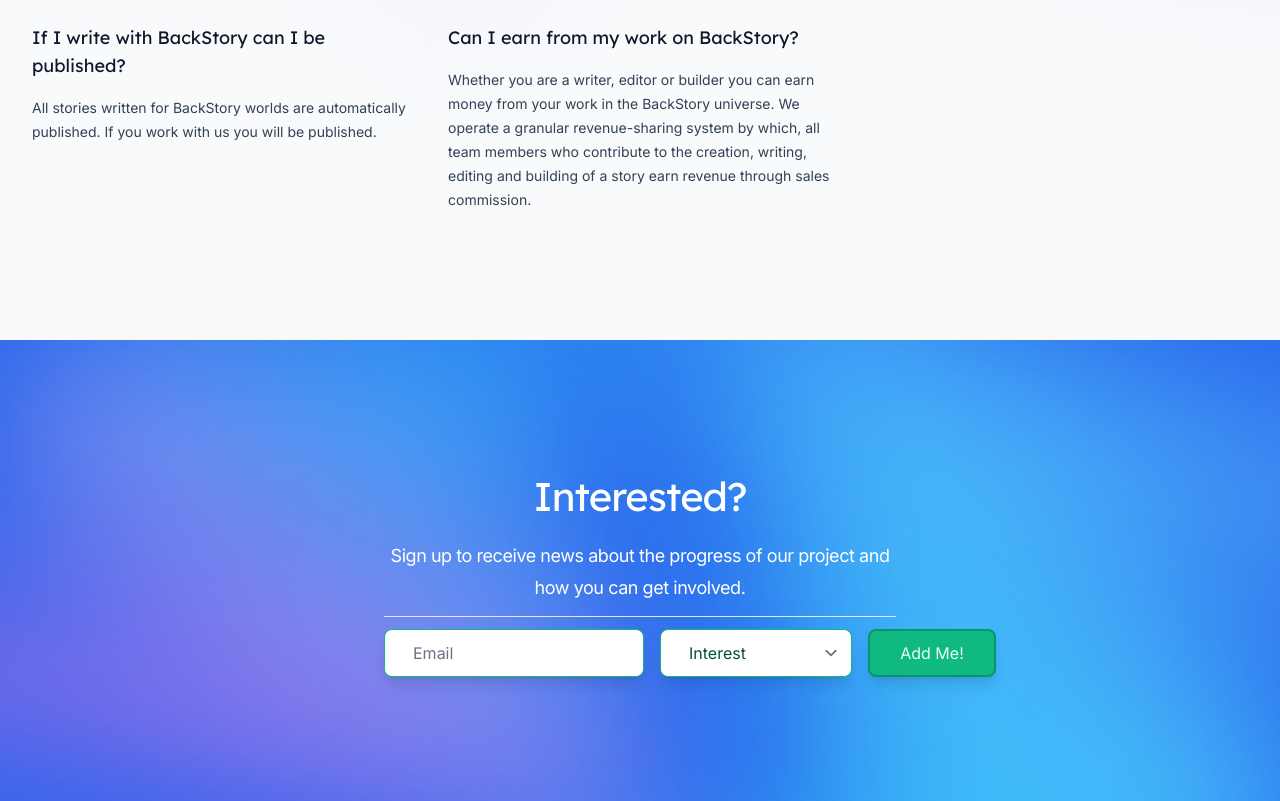
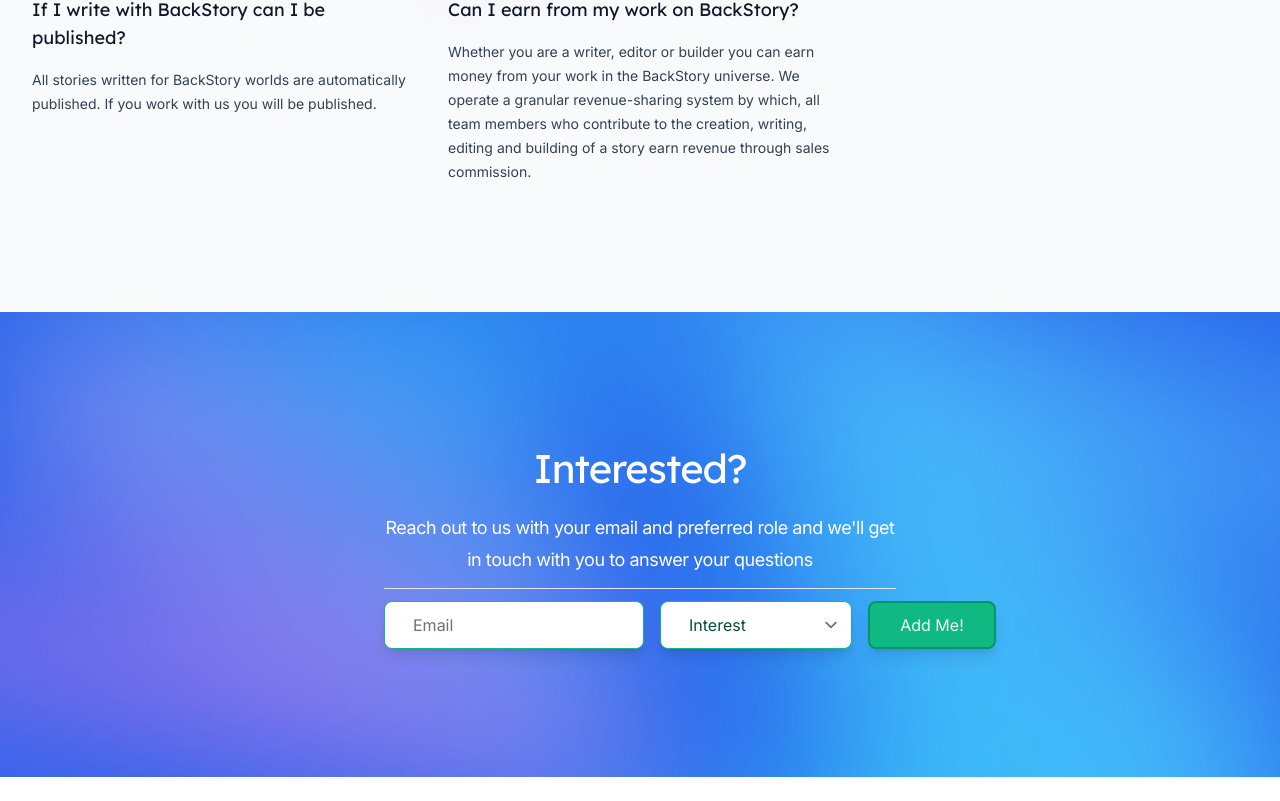
Before and after one commit to BackStoryOrg/website, a Next.js app: page / in a window 1280 px wide. Shown: the part 5036-5837 px from the top of the page. Built offline with nearby package versions, Linux system fonts and the light colour scheme.

Commit message:
Update landing

```diff
--- a/src/components/common/CallToAction.tsx
+++ b/src/components/common/CallToAction.tsx
@@ -21,8 +21,7 @@ export function CallToAction() {
             Interested?
           </h2>
           <p className="mt-4 text-lg tracking-tight text-white">
-            Sign up to receive news about the progress of our project and how
-            you can get involved.
+            Reach out to us with your email and preferred role and we'll get in touch with you to answer your questions
           </p>
           <hr className="my-3" />
           <form
--- a/src/components/landing_page/What.tsx
+++ b/src/components/landing_page/What.tsx
@@ -142,7 +142,7 @@ export function WhatContent() {
                 </li>
               </ul>
               <p className="mt-8">
-                Our bespoke software is perfectly designed for a team of creatives to work collaboratively on a multi-franchise world. Including features such as interactive <b>time-sensitive</b> maps, AI-written explanations of the world&apos;s lore (so you don&apos;t have to write it yourself), and even a pitching system where team members can suggest ideas for new content and discuss them.
+                Our bespoke software is perfectly designed for a team of creatives to work collaboratively on a multi-franchise world. Including features such as interactive <b>time-sensitive</b> maps, AI explanations of the world&apos;s lore, and even a pitching system where team members can suggest ideas for new content and discuss them.
               </p>
               <h2 className="mt-16 text-2xl font-bold tracking-tight text-gray-900">Anything else?</h2>
               <p className="mt-6">
```
